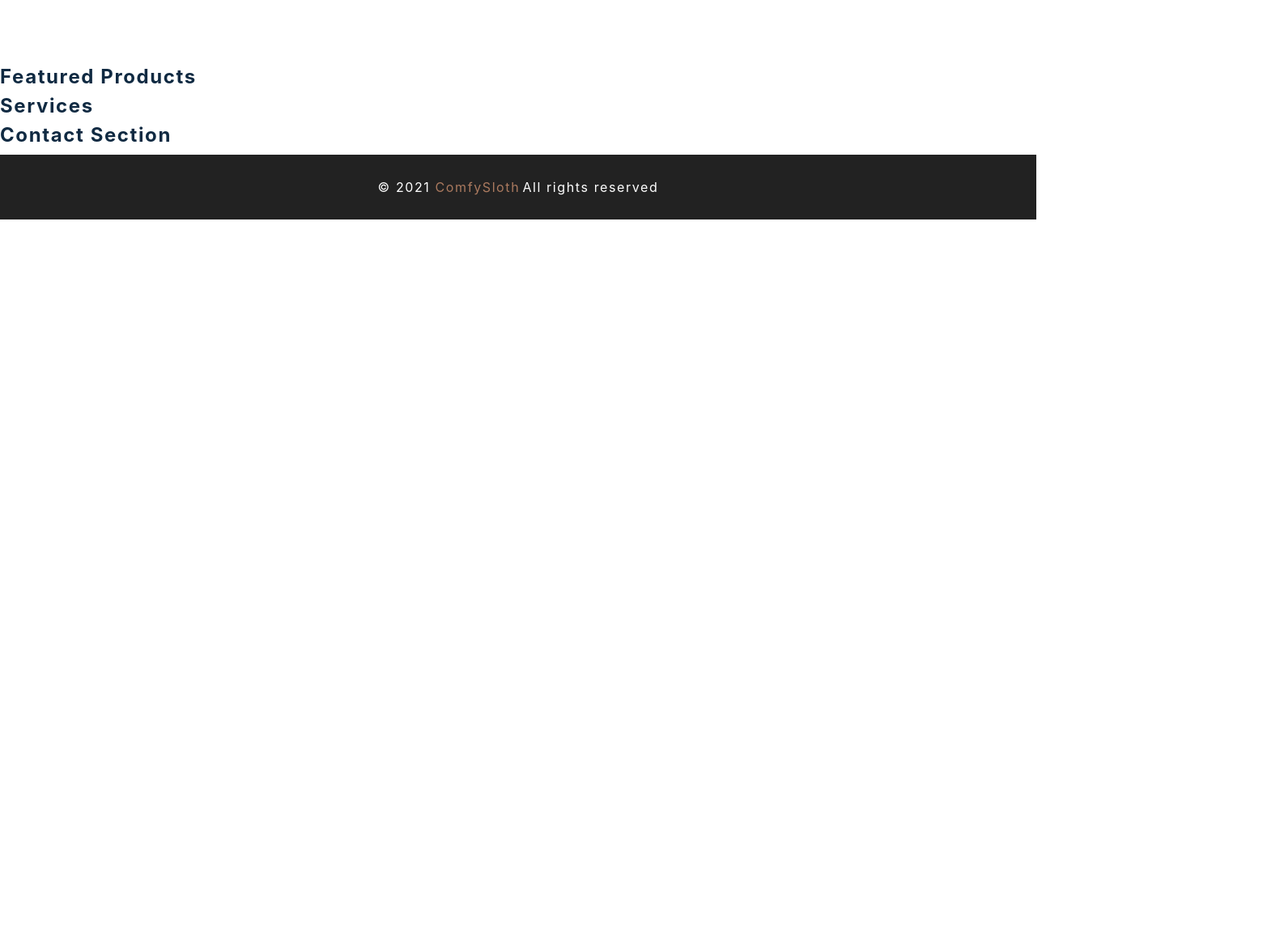
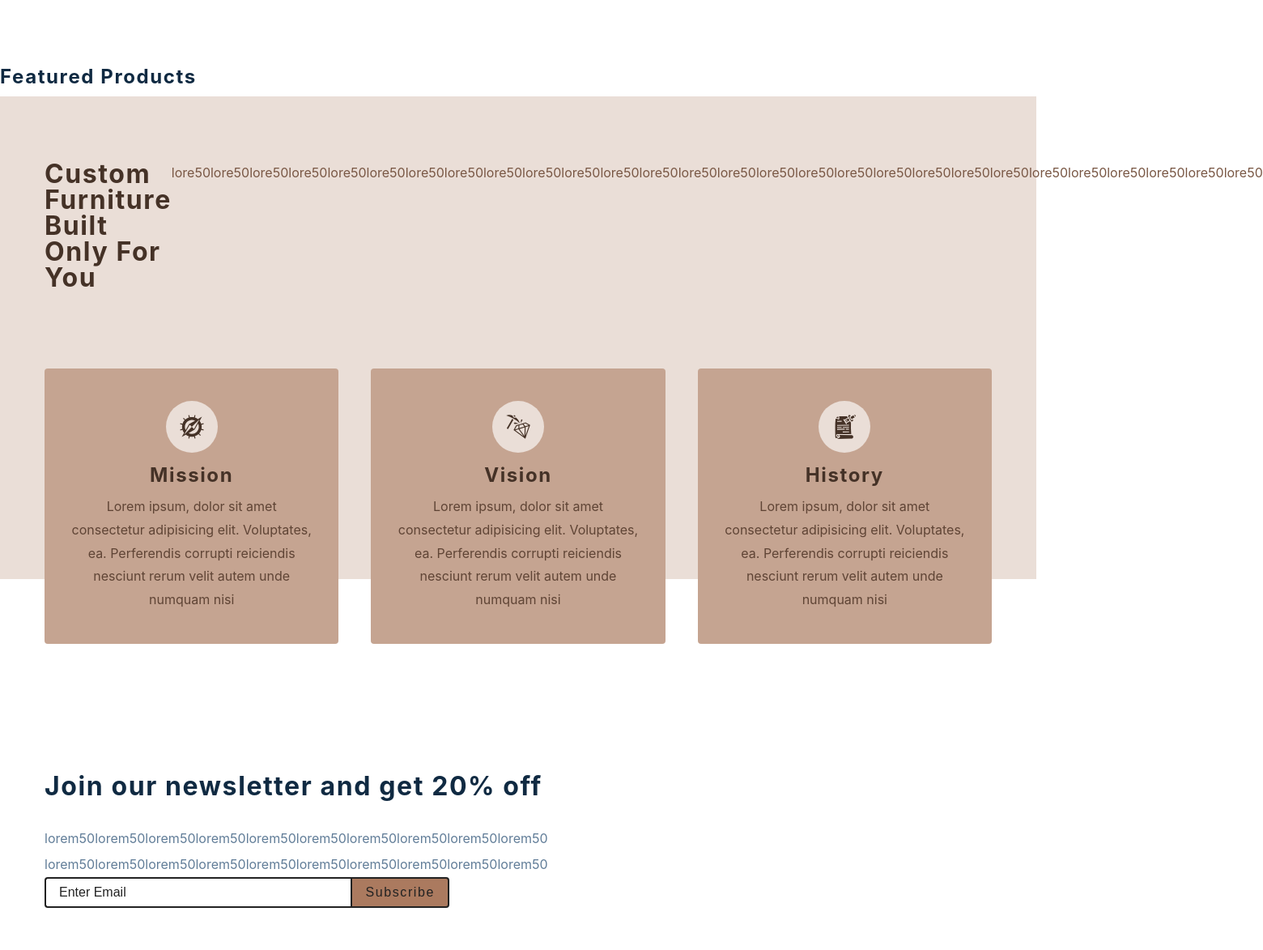
Before and after one commit to fouadsan/react_e_commerce, a React (Create React App) app in the folder e-commerce/: page / in a window 1280 px wide. Shown: the part 717-1890 px from the top of the page at 81% size, 1560 px wide, since content can reach past the window. Before the commit the page ends 988 px from the top, so only its background shows below. Built offline with nearby package versions, Linux system fonts and the light colour scheme; the HTML template or start-up script is replaced by a standard one.

Commit message:
worked on contact

```diff
--- a/e-commerce/src/components/Contact.js
+++ b/e-commerce/src/components/Contact.js
@@ -2,7 +2,28 @@
 import styled from 'styled-components'
 
 const Contact = () => {
-  return <h4>contact section</h4>
+  return (
+    <Wrapper>
+      <div className="section-center">
+        <h3>Join our newsletter and get 20% off</h3>
+        <div className="content">
+          <p>
+            lorem50lorem50lorem50lorem50lorem50lorem50lorem50lorem50lorem50lorem50
+            lorem50lorem50lorem50lorem50lorem50lorem50lorem50lorem50lorem50lorem50
+          </p>
+        </div>
+        <form className="contact-form">
+          <input type="email"
+            className="form-input"
+            placeholder="enter email"
+          />
+          <button type="submit" className="submit-btn">
+            subscribe
+          </button>
+        </form>
+      </div>
+    </Wrapper>
+  );
 }
 const Wrapper = styled.section`
   padding: 5rem 0;
--- a/e-commerce/src/components/Services.js
+++ b/e-commerce/src/components/Services.js
@@ -3,7 +3,33 @@
 import { services } from '../utils/constants'
 
 const Services = () => {
-  return <h4>services </h4>
+  return (
+    <Wrapper>
+      <div className="section-center">
+        <article className="header">
+          <h3>
+            custom furniture <br/>
+            built only for you
+          </h3>
+          <p>
+            lore50lore50lore50lore50lore50lore50lore50lore50lore50lore50lore50lore50lore50lore50lore50lore50lore50lore50lore50lore50lore50lore50lore50lore50lore50lore50lore50lore50
+          </p>
+        </article>
+        <div className="services-center">
+          {services.map((service) => {
+            const {id, icon, title, text} = service;
+            return (
+              <article key={id} className="service">
+                <span className="icon">{icon}</span>
+                <h4>{title}</h4>
+                <p>{text}</p>
+              </article>
+            );
+          })}
+        </div>
+      </div>
+    </Wrapper>
+  );
 }
 
 const Wrapper = styled.section`
```
Also changed, not shown: 1 other file (tests, documents, lock files or other folders).
